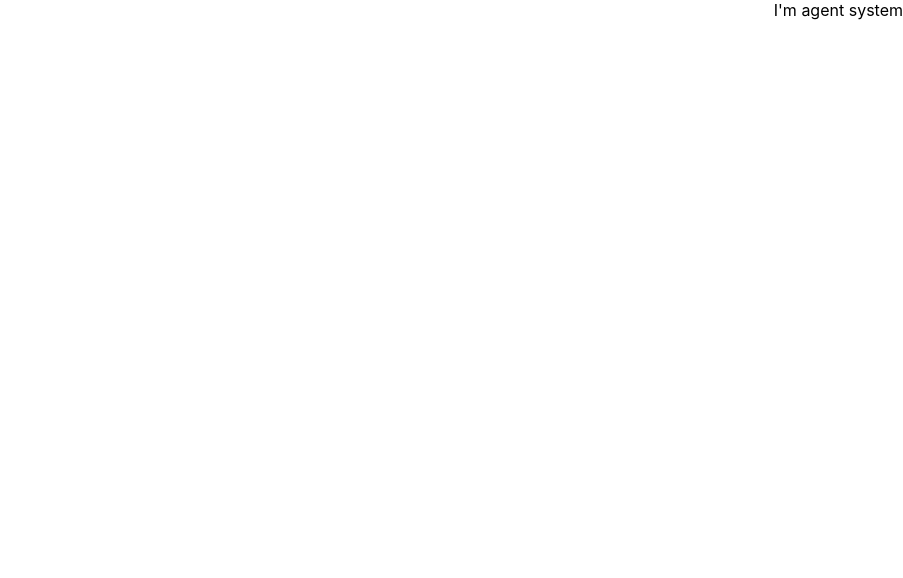
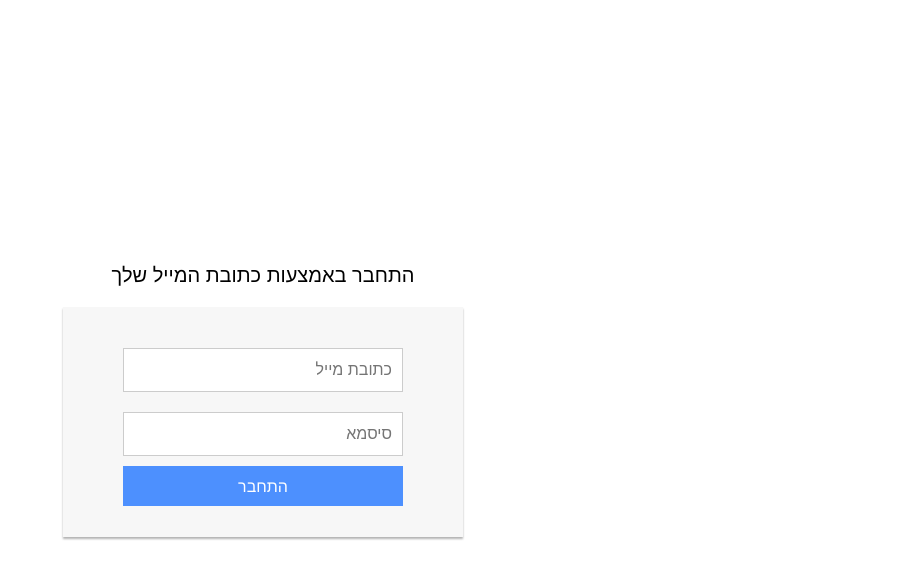
Before and after one commit to odedron100/chat, a React (Create React App) app: page /agents in a window 1280 px wide. Shown: the top 578 px of the page, without its empty margins (377-1280 px from the left). Built offline with nearby package versions, Linux system fonts and the light colour scheme.

Commit message:
Add agent view login form (design only)

```diff
--- a/src/AgentSystem.js
+++ b/src/AgentSystem.js
@@ -1,10 +1,12 @@
 import React, {Component} from 'react';
+
+import LoginForm from './LoginForm';
 
 class AgentSystem extends Component {
 	render() {
 		return (
 			<div className="agent-system-container">
-				I'm agent system
+				<LoginForm />
 			</div>
 		);
 	}
--- a/src/App.css
+++ b/src/App.css
@@ -42,3 +42,58 @@
   height: 400px;
   border: 1px solid #ccc;
 }
+
+.login-form-container {
+  position: absolute;
+  top: 0;
+  left: 0;
+  right: 0;
+  bottom: 0;
+  display: flex;
+  flex-direction: column;
+  justify-content: center;
+  align-items: center;
+}
+
+.login-form-container .title {
+  margin-bottom: 20px;
+  font-size: 20px;
+}
+
+.login-form-container .form {
+  height: 230px;
+  width: 400px;
+  display: flex;
+  flex-direction: column;
+  justify-content: center;
+  align-items: center;
+  background-color: #f7f7f7;
+  box-shadow: 0px 2px 2px rgba(0, 0, 0, 0.3);
+}
+
+.login-form-container .form #login-button {
+  background-color: #4d90fe;
+  color: white;
+  width: 70%;
+  display: flex;
+  justify-content: center;
+  align-items: center;
+  height: 40px;
+  cursor: pointer;
+  user-select: none;
+}
+
+.login-form-container .form #login-button:hover {
+  background-color: #5486da;
+}
+
+
+.input {
+  width: 70%;
+  line-height: 40px;
+  margin: 10px 0;
+  border-radius: 0px;
+  border: 1px solid #ccc;
+  padding-right: 10px;
+  font-size: 16px;
+}
--- /dev/null
+++ b/src/LoginForm.js
@@ -0,0 +1,18 @@
+import React, {Component} from 'react';
+
+class LoginForm extends Component {
+	render() {
+		return (
+			<div className="login-form-container">
+				<div className="title">התחבר באמצעות כתובת המייל שלך</div>
+				<div className="form">
+					<input id="email-input" className="input" type="text" placeholder="כתובת מייל" />
+					<input id="password-input" className="input" type="text" placeholder="סיסמא" />
+					<div id="login-button">התחבר</div>
+				</div>
+			</div>
+		);
+	}
+}
+
+export default LoginForm;
```
